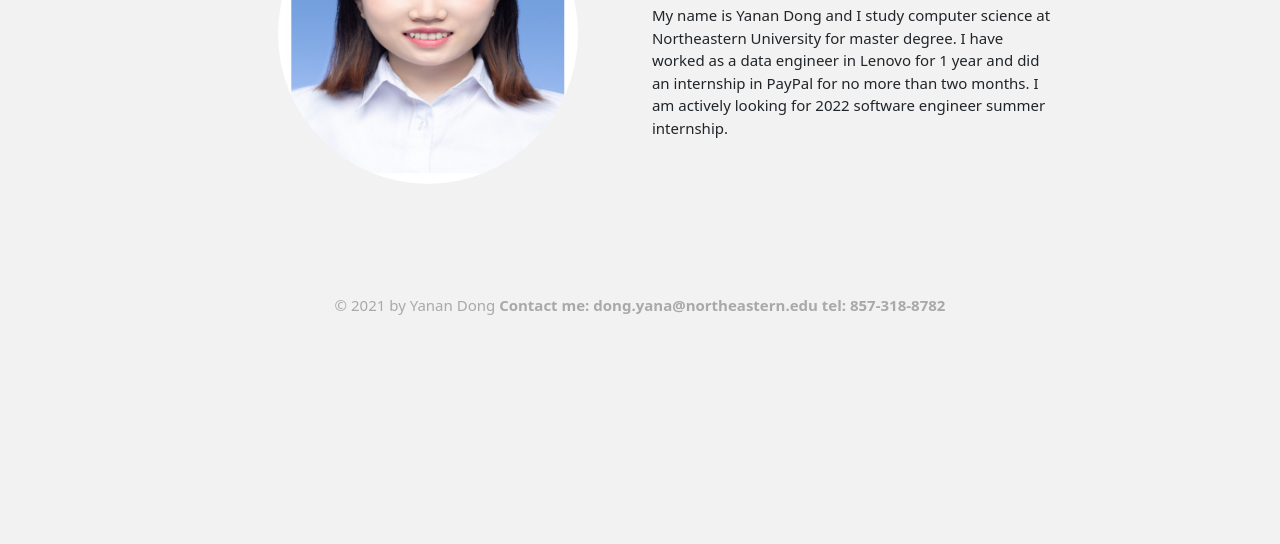
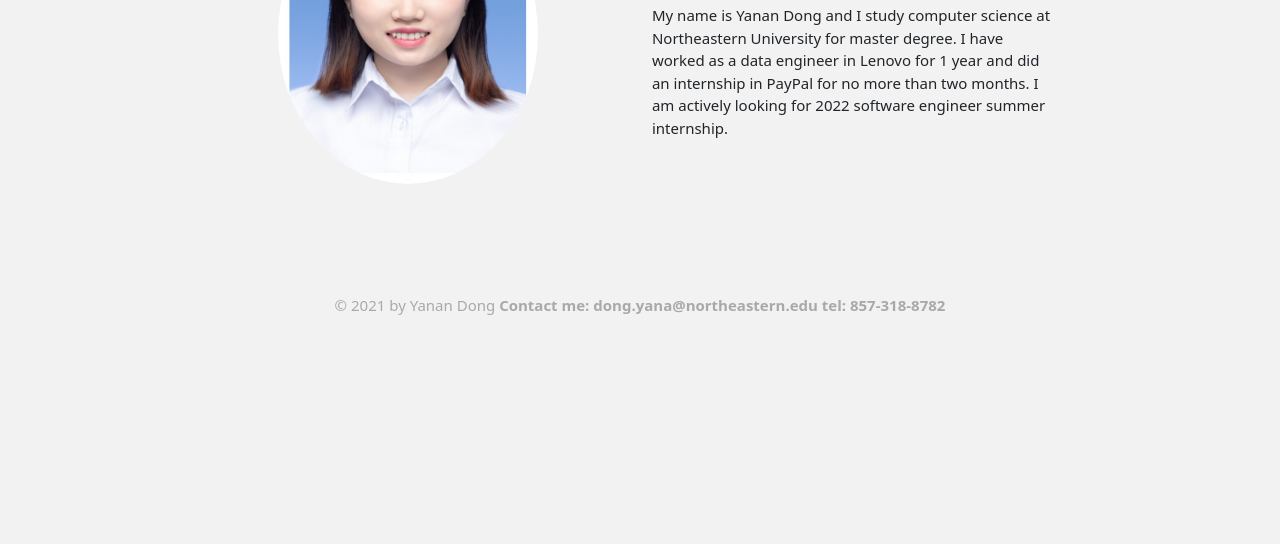
Before and after one commit to kaitlyntian/homePageYananDong, a website: page index.html in a window 1280 px wide. Shown: the part 256-800 px from the top of the page. Drawn offline with nearby package versions, Linux system fonts and the light colour scheme.

Commit message:
The image in the frontpage looks a bit disshaped
Maybe consider making the width as auto to fit proportionally

```diff
--- a/index.html
+++ b/index.html
@@ -53,7 +53,7 @@
         <img
           id="me"
           src="images/yanan.jpg"
-          width="300"
+          width=auto
           height="300"
           alt="This is a photo of YananDong."
         />
```
